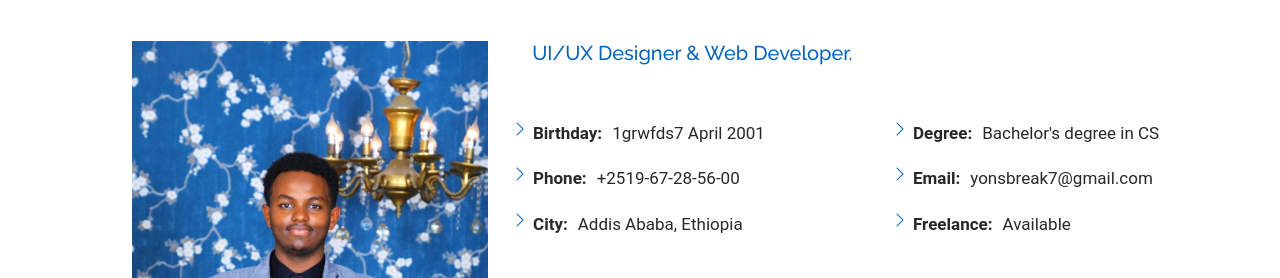
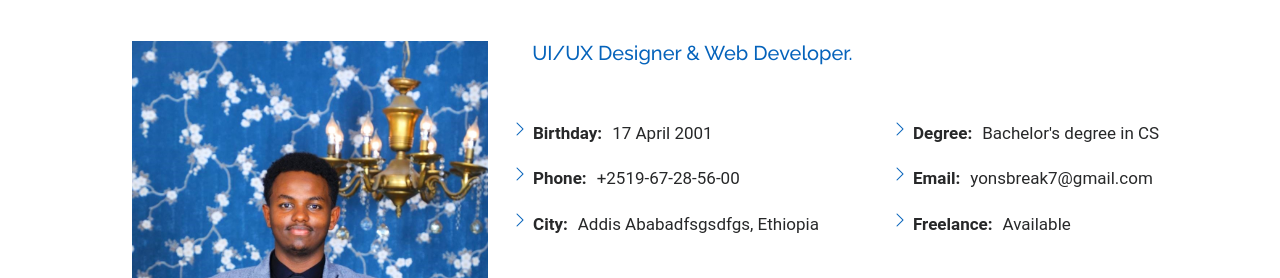
Before and after one commit to yoninani7/yonatan, a plain HTML site: page index.html in a window 1280 px wide. Shown: the part 1080-1358 px from the top of the page. Drawn offline with Linux system fonts and the light colour scheme.

Commit message:
Update index.html

```diff
--- a/index.html
+++ b/index.html
@@ -92,9 +92,9 @@
             <div class="row">
               <div class="col-lg-6">
                 <ul>
-                  <li><i class="bi bi-chevron-right"></i> <strong>Birthday:</strong> <span>1grwfds7 April 2001</span></li>
+                  <li><i class="bi bi-chevron-right"></i> <strong>Birthday:</strong> <span>17 April 2001</span></li>
                   <li><i class="bi bi-chevron-right"></i> <strong>Phone:</strong> <span>+2519-67-28-56-00</span></li>
-                  <li><i class="bi bi-chevron-right"></i> <strong>City:</strong> <span>Addis Ababa, Ethiopia</span></li>
+                  <li><i class="bi bi-chevron-right"></i> <strong>City:</strong> <span>Addis Ababadfsgsdfgs, Ethiopia</span></li>
                 </ul>
               </div>
               <div class="col-lg-6">
```
